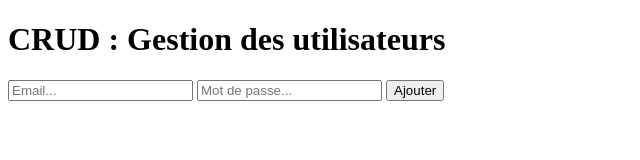
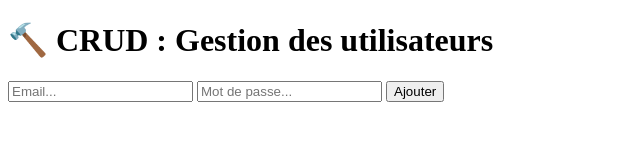
Before and after one commit to ParisAlan/mediatheque-MongoDB-GroupeC, a website: page admin-users.html in a window 1280 px wide. Shown: the whole page, without its empty margins (0-640 px from the left). Drawn offline with Linux system fonts and the light colour scheme; no server answers.

```diff
--- a/admin-users.html
+++ b/admin-users.html
@@ -6,7 +6,7 @@
 </head>
 <body>
 
-<h1>CRUD : Gestion des utilisateurs</h1>
+<h1> 🔨 CRUD : Gestion des utilisateurs</h1>
 
 <form id="userForm">
     <input type="email" id="email" name="email" placeholder="Email..." required>
```
